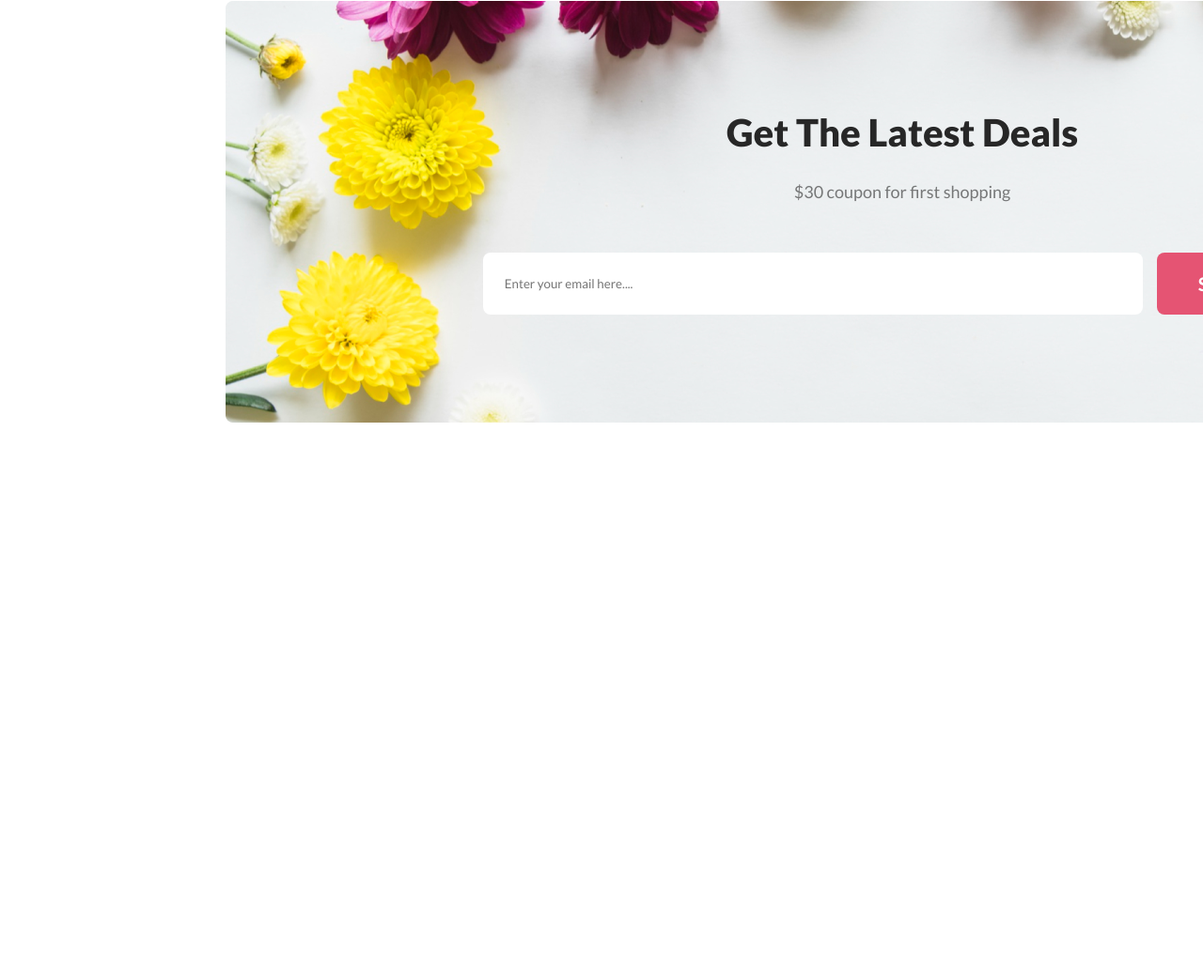
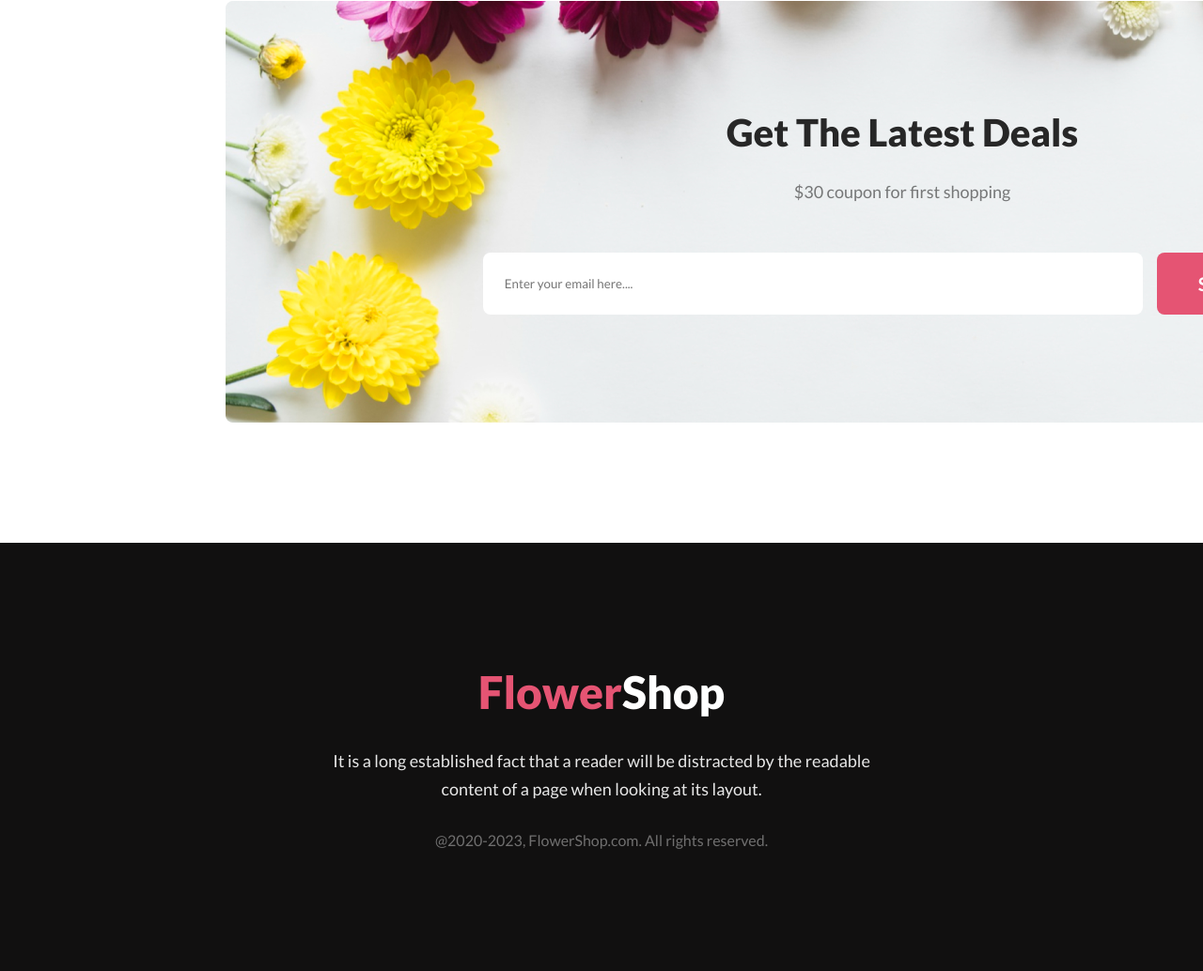
Before and after one commit to shaurovpal/flower-shop-assignment, a plain HTML site: page index.html in a window 1280 px wide. Shown: the part 4057-5091 px from the top of the page at 94% size. Before the commit the page ends 4635 px from the top, so only its background shows below. Drawn offline with Linux system fonts and the light colour scheme.

Commit message:
website All done HTMl+CSS 100%

```diff
--- a/index.html
+++ b/index.html
@@ -109,5 +109,13 @@
     </main>
 
 
+    <footer >
+        <h2><span>Flower</span>Shop</h2>
+        <p>It is a long established fact that a reader will be distracted by the readable <br> content of a page when looking at its layout.</p>
+        <h6>@2020-2023, FlowerShop.com. All rights reserved. </h6>
+
+    </footer>
+
+
 </body>
 </html>
--- a/style.css
+++ b/style.css
@@ -202,3 +202,31 @@ height: 396px;
 input::placeholder{
     padding-left: 22px;
 }
+
+
+
+footer{
+    background-color:#111010 ;
+    padding: 130px 0;
+    text-align: center;
+}
+span{
+    color: #E55473;
+}
+footer h2{
+    font-size: 48px;
+    font-weight: 800;
+    color: #FFF;
+}
+footer p{
+    color: rgba(255, 255, 255, 0.90);
+    font-size: 18px;
+    font-weight: 400;
+    line-height: 30px;
+    padding: 30px 0;
+}
+footer h6{
+    color: rgba(255, 255, 255, 0.40);
+    font-size: 16px;
+    font-weight: 400;
+}
```
